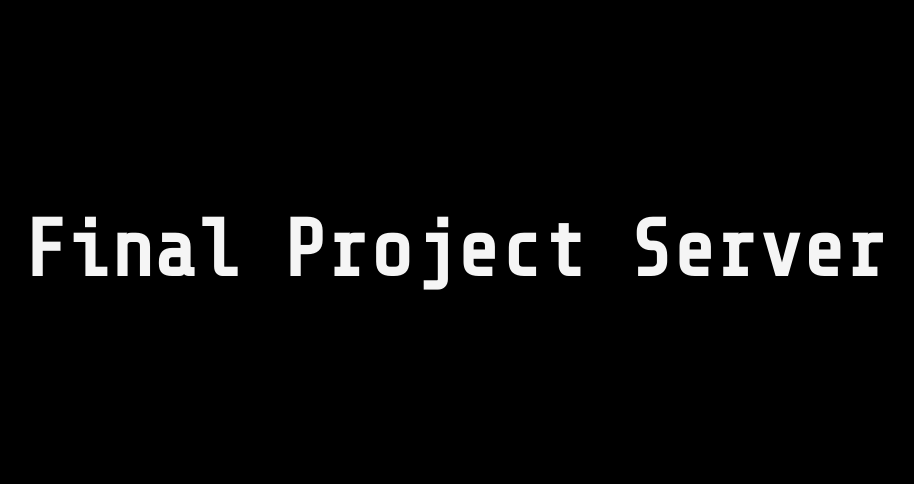
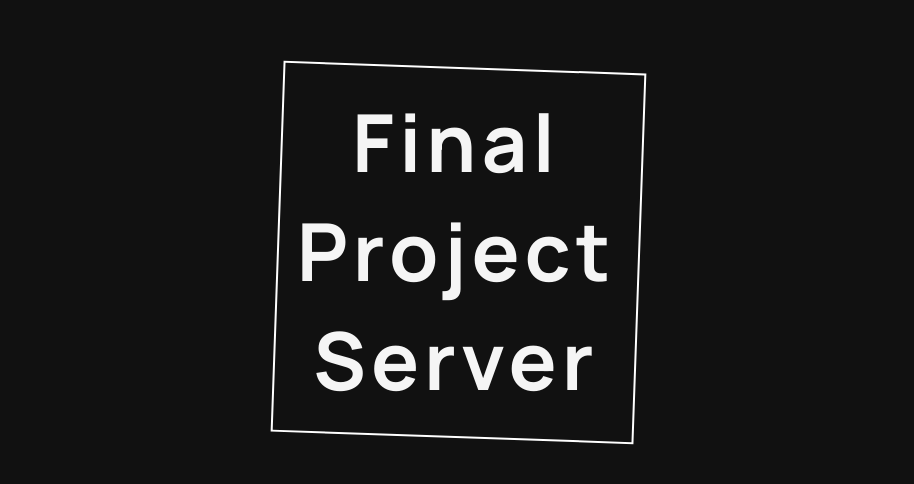
Before and after one commit to hvkst/cM_SERVER, a website: page views/index.html in a window 1280 px wide. Shown: the part 150-634 px from the top of the page, without its empty margins (184-1098 px from the left). Drawn offline with nearby package versions, Linux system fonts and the light colour scheme; files that its build step writes are made by us from their sources.

```diff
--- a/app.js
+++ b/app.js
@@ -3,6 +3,8 @@
 require('dotenv').config();
 
 require('./db');
+
+const path = require('path');
 
 const express = require('express');
 
--- a/routes/index.routes.js
+++ b/routes/index.routes.js
@@ -1,7 +1,8 @@
 const router = require('express').Router();
+const path = require('path');
 
 router.get('/', (req, res, next) => {
-  res.json('All good in here');
+  res.sendFile(path.join(__dirname, '..', 'views', 'index.html'));
 });
 
 module.exports = router;
--- a/views/index.html
+++ b/views/index.html
@@ -5,10 +5,61 @@
     <meta http-equiv="X-UA-Compatible" content="IE=edge" />
     <meta name="viewport" content="width=device-width, initial-scale=1.0" />
     <title>Final Project Server</title>
-    <link rel="stylesheet" href="css/style.css" />
   </head>
 
   <body>
-    <h1>Final Project Server</h1>
+    <div class="wrapper">
+      <h1>
+        Final <br />
+        Project<br />
+        Server
+      </h1>
+    </div>
   </body>
+  <style>
+    @import url('https://fonts.googleapis.com/css2?family=Manrope:wght@200;300;400;500;600;700;800&display=swap');
+
+    * {
+      margin: 0;
+      padding: 0;
+      box-sizing: border-box;
+    }
+
+    html {
+      font-family: 'Manrope', monospace;
+      font-size: 2.5rem;
+      letter-spacing: 5px;
+      text-align: center;
+    }
+
+    body {
+      min-height: 100vh;
+      background-color: #111;
+      color: whitesmoke;
+      display: grid;
+      place-content: center;
+      padding: 1rem;
+    }
+    .wrapper {
+      position: relative;
+      padding: 20px;
+    }
+
+    .wrapper:after {
+      /* background-color: #009cab; */
+      width: 100%;
+      height: 100%;
+      border: 2px solid white;
+      transform: rotate(2deg);
+      position: absolute;
+      left: 0;
+      top: 0;
+      z-index: -1;
+      content: '';
+      transition: all 0.5s ease-in-out;
+    }
+    .wrapper:hover:after {
+      transform: rotate(0deg);
+    }
+  </style>
 </html>
```
Also changed, not shown: config/index.js (+3 -4 lines), routes/root.js (+7 -7 lines), views/404.html (+54 -3 lines), public/stylesheets/style.css (renamed from public/css/style.css).
